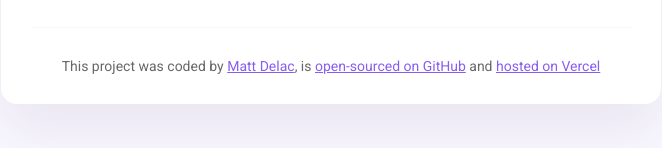
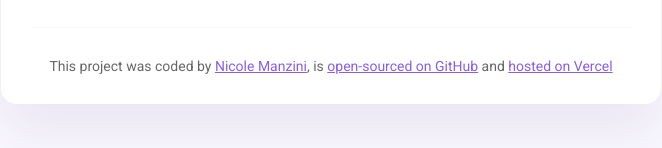
Before and after one commit to Nicole-Manzini/Week7-project, a plain HTML site: page index.html in a window 1280 px wide. Shown: the part 267-415 px from the top of the page, without its empty margins (309-971 px from the left). Drawn offline with nearby package versions, Linux system fonts and the light colour scheme; no server answers.

Commit message:
added github profile link

```diff
--- a/index.html
+++ b/index.html
@@ -49,8 +49,9 @@
 
       <footer>
         This project was coded by
-        <a href="https://github.com/matthieua/" target="_blank"> Matt Delac</a>,
-        is
+        <a href="https://github.com/Nicole-Manzini" target="_blank">
+          Nicole Manzini</a
+        >, is
         <a
           href="https://github.com/Nicole-Manzini/Week7-project"
           target="_blank"
```
